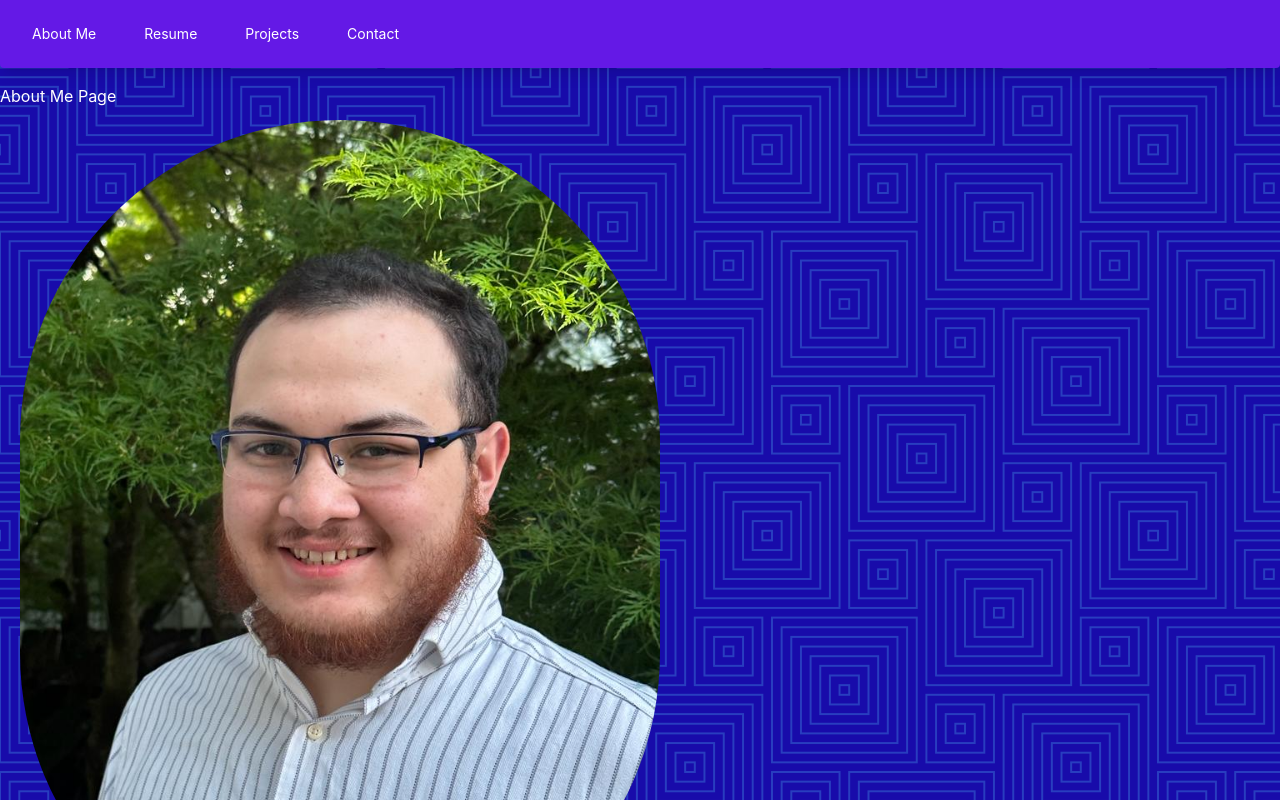
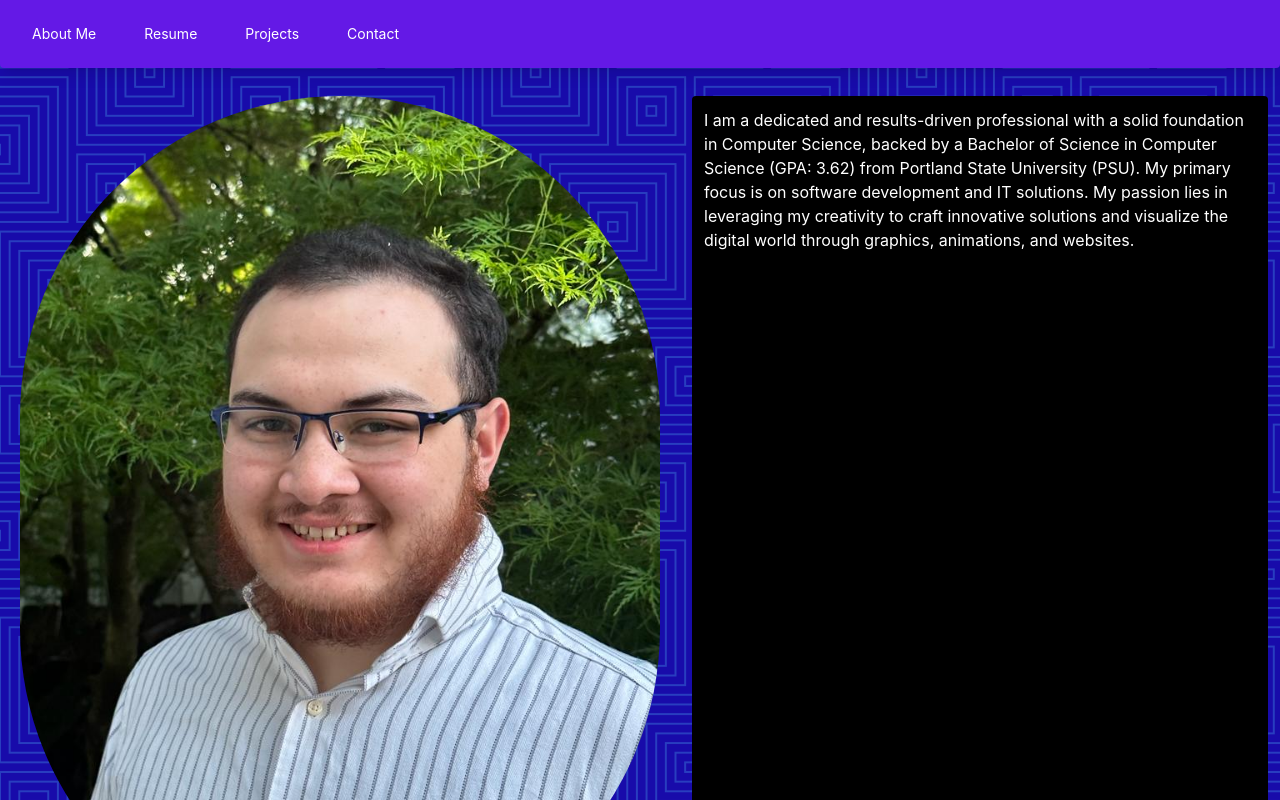
Before and after one commit to MrFiszbi1/Portfolio-Jaafar-Rodgers, a React (Vite) app in the folder vite-project/: page / in a window 1280 px wide. Built offline with nearby package versions, Linux system fonts and the light colour scheme.

Commit message:
Bio summery added
basic Bio added

```diff
--- /dev/null
+++ b/vite-project/src/components/Bio.tsx
@@ -0,0 +1,12 @@
+export function Bio() {
+    return (
+        <div className="mx-3 mt-3 bg-black rounded">
+            <p className="mx-3 mt-3">
+                I am a dedicated and results-driven professional with a solid foundation in Computer Science,
+                backed by a Bachelor of Science in Computer Science (GPA: 3.62) from Portland State University (PSU).
+                My primary focus is on software development and IT solutions. My passion lies in leveraging my creativity to craft innovative solutions
+                and visualize the digital world through graphics, animations, and websites.
+            </p>
+        </div>
+    )
+}
--- a/vite-project/src/components/ProfilePic.tsx
+++ b/vite-project/src/components/ProfilePic.tsx
@@ -6,7 +6,7 @@ export function ProfilePic() {
         <img
             src={`${baseUrl}${imagePath}`}
             alt = "Profile Picture of Jaafar Rodgers"
-            className="w-1/2 rounded-full ml-5 mt-3"
+            className="w-1/2 rounded-full mx-5 mt-3"
         />
     )
 }
--- a/vite-project/src/pages/AboutMePage.tsx
+++ b/vite-project/src/pages/AboutMePage.tsx
@@ -1,11 +1,12 @@
 import '../assets/css/App.css';
 import { ProfilePic } from '../components/ProfilePic';
+import { Bio } from '../components/Bio';
 
 const AboutMePage = () => {
     return (
-        <div>
-            <h1>About Me Page</h1>
+        <div className="flex flex-row">
             <ProfilePic />
+            <Bio />
         </div>
     );
 };
```
